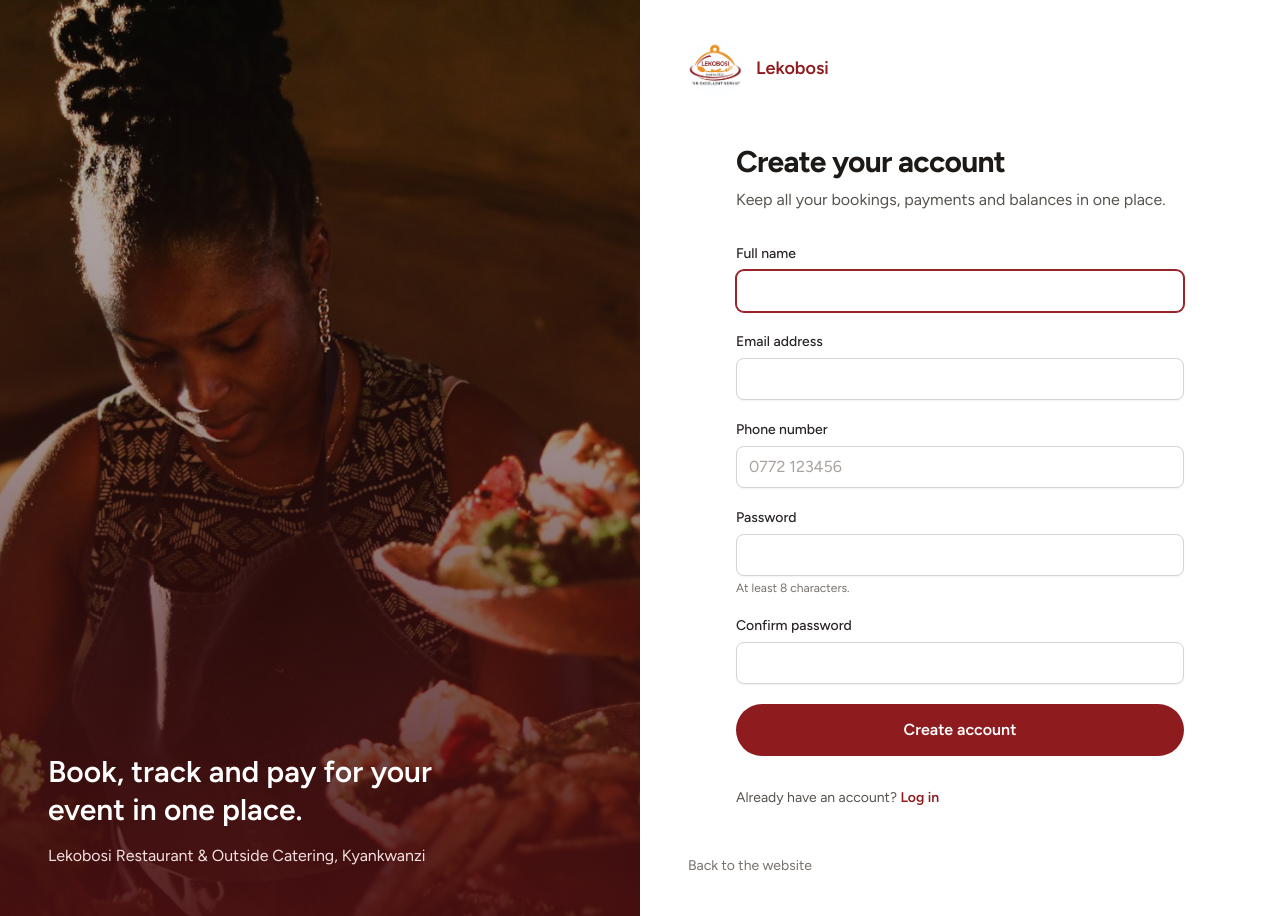
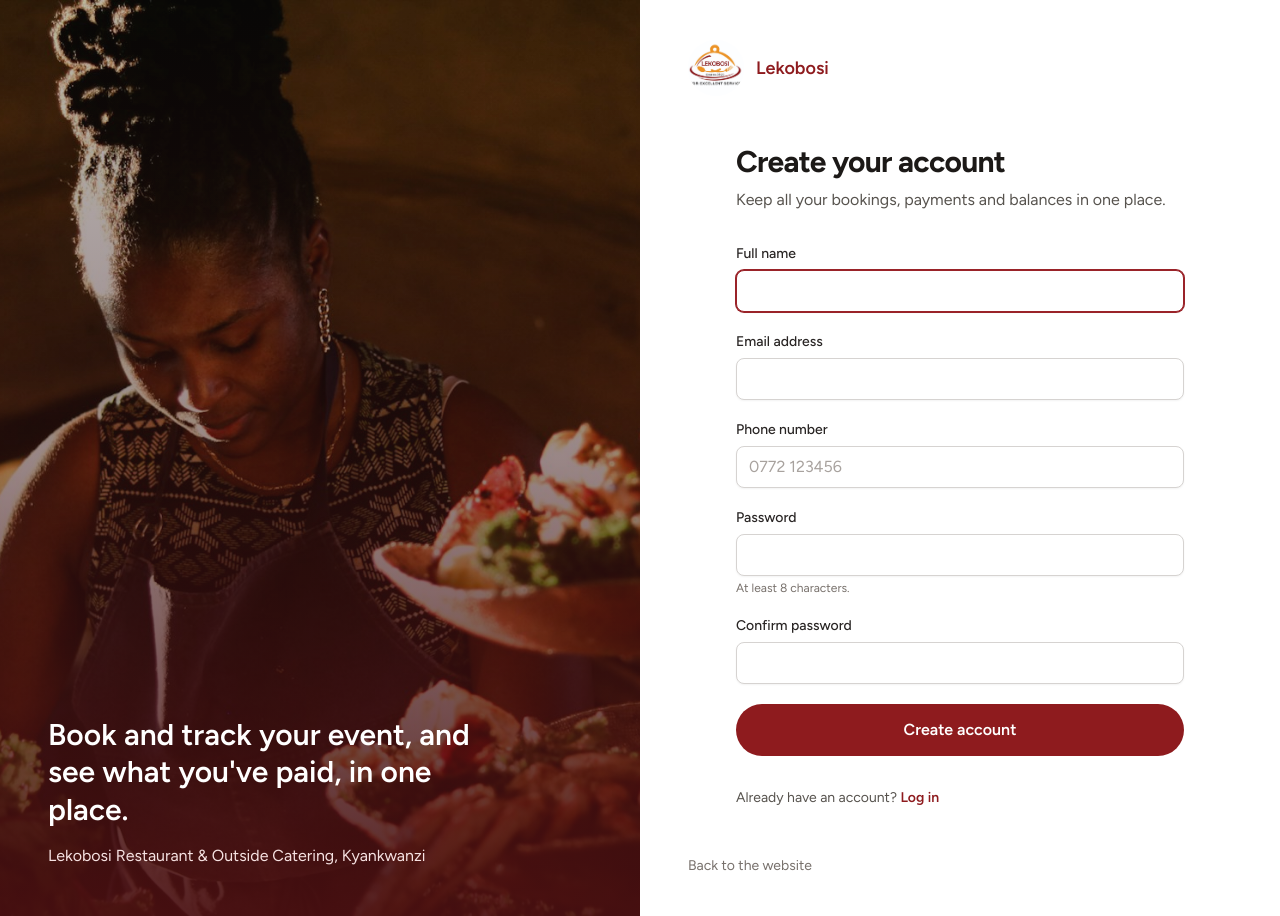
Before and after one commit to Nakavuma639/lekobosi, a Laravel app: page /register in a window 1280 px wide. Run offline with Laravel 12, Linux system fonts and the light colour scheme; style sheets or scripts are compiled from the project's sources; some web fonts are replaced.

Commit message:
fix: guest tagline no longer promises online payment (out of scope)
Co-Authored-By: Claude Opus 5.5 <noreply@anthropic.com>

```diff
--- a/resources/views/layouts/guest.blade.php
+++ b/resources/views/layouts/guest.blade.php
@@ -17,7 +17,7 @@
                 <div class="absolute inset-0 bg-gradient-to-t from-brand-900/90 via-brand-900/30 to-transparent"></div>
                 <div class="absolute bottom-0 p-12">
                     <p class="max-w-md font-display text-3xl font-semibold leading-tight text-white">
-                        Book, track and pay for your event in one place.
+                        Book and track your event, and see what you've paid, in one place.
                     </p>
                     <p class="mt-4 text-brand-100">Lekobosi Restaurant &amp; Outside Catering, Kyankwanzi</p>
                 </div>
```
